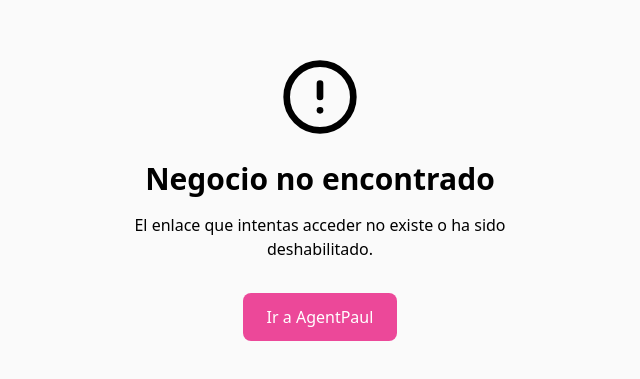
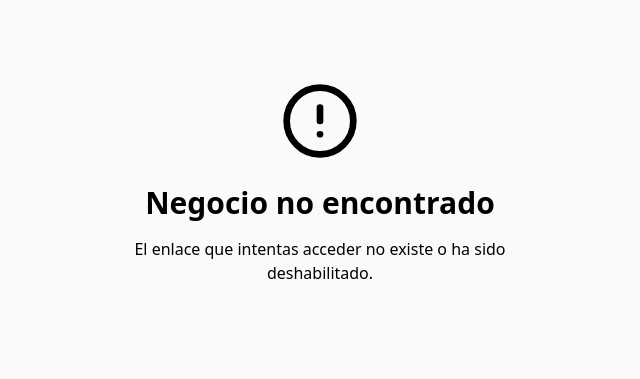
Before and after one commit to raniermujica/aiven-panel-frontend, a React (Vite) app: page / in a window 1280 px wide. Shown: the part 201-580 px from the top of the page, without its empty margins (320-960 px from the left). Built offline with nearby package versions, Linux system fonts and the light colour scheme.

Commit message:
vercel json created

```diff
--- a/src/pages/NotFound.jsx
+++ b/src/pages/NotFound.jsx
@@ -10,9 +10,9 @@ export function NotFound() {
         <p className="text-muted-foreground mb-8">
           El enlace que intentas acceder no existe o ha sido deshabilitado.
         </p>
-        <Button onClick={() => window.location.href = 'https://agentpaul.es'}>
+        {/* <Button onClick={() => window.location.href = 'https://agentpaul.es'}>
           Ir a AgentPaul
-        </Button>
+        </Button> */}
       </div>
     </div>
   );
```
Also changed, not shown: vercel.json (added).
